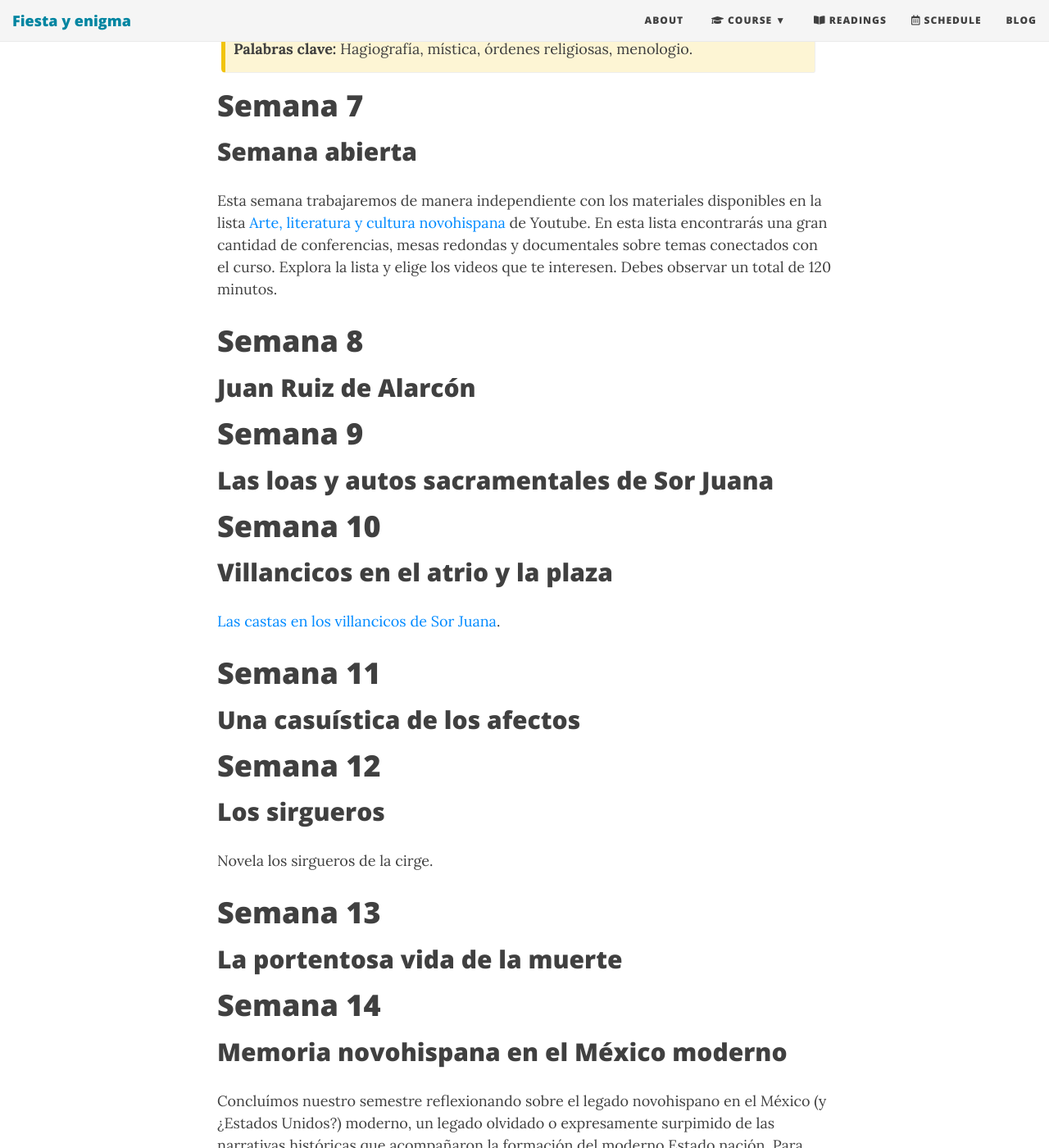
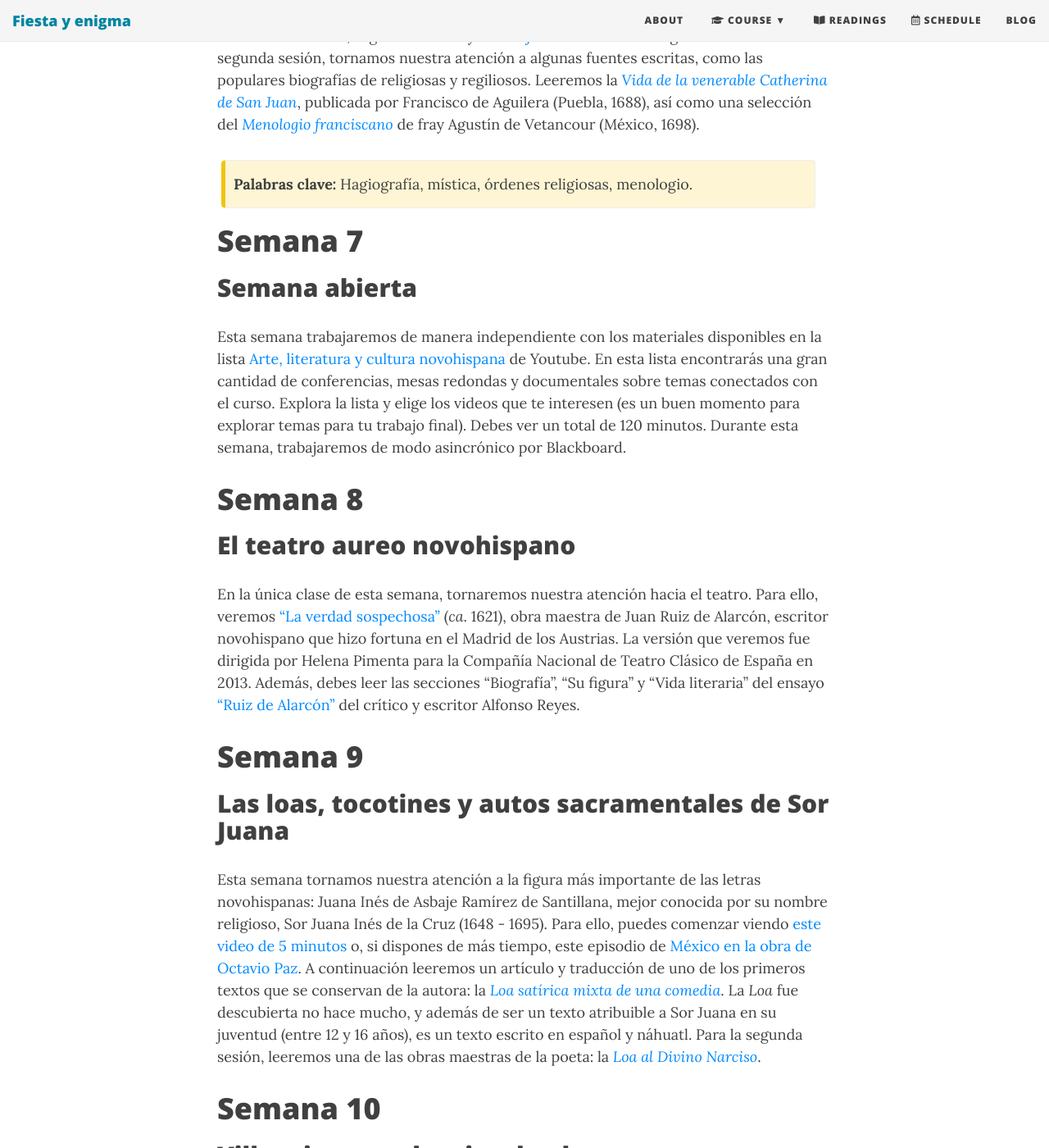
Before and after one commit to Hipomenes/novohispana, a Jekyll site: the page built from syllabus.md, in a window 1280 px wide and 1400 px high, scrolled down 4610 px. Shown: the whole window at 82% size. Built offline with Jekyll 4.4.1, drawn with Linux system fonts in a browser that asks for light colours; nearby versions of some CDN libraries; some of the changed text lies outside the part shown.

Commit message:
Update syllabus.md

```diff
--- a/syllabus.md
+++ b/syllabus.md
@@ -27,15 +27,12 @@
 
 # Semana 2
 
-## La muy noble y leal Ciudad de México
+## La muy noble, insigne y muy leal e imperial Ciudad de México
 
-Comenzaremos leyendo un ensayo de María de León Cázares, ["A cielo abierto: la convivencia en plazas y calles"](https://drive.google.com/file/d/1PlmL8H6Nv0Lmyv8ar0HhKaNO-X8fo9we/view?usp=sharing), publicado en la *Historia de la vida privada en México*. Este ensayo contiene una selección de fuentes primarias de la época que describen diversos episodios importantes acontecidos en la ciudad de México: recomiendo que leas estas selecciones (indicadas en un recuadro) con atención, después de haber leído el cuerpo del ensayo.
-
-- Cervantes de Salazar, [*Díalogos de 1554*]()
-- Bernando de Balbuena, [*Grandeza mexicana*]()
+Comenzaremos leyendo un ensayo de María de León Cázares, ["A cielo abierto: la convivencia en plazas y calles"](https://drive.google.com/file/d/1PlmL8H6Nv0Lmyv8ar0HhKaNO-X8fo9we/view?usp=sharing), publicado en la *Historia de la vida privada en México*. Este ensayo contiene una selección de fuentes primarias de la época que describen diversos episodios importantes acontecidos en la ciudad de México: recomiendo que leas estas selecciones (indicadas en un recuadro) con atención, después de haber leído el cuerpo del ensayo. Para la segunda sesión, leeremos dos textos. El primero es un diálogo latino dedicado a la [Universidad de México](), escrito el 1554 por el humanista Francisco Cervantes de Salazar. A continuación, leeremos el Capítulo III (Caballos, calles, trato, cumplimiento) del célebre poema [*Grandeza mexicana*]() de Bernarndo de Balbuena, que describe la ciudad de México en torno a 1606.
 
 {: .box-warning}
-**Palabras clave:** *Laudatio urbis*, humanismo, lo público y lo privado
+**Palabras clave:** *Laudatio urbis*, humanismo, lo público y lo privado, Universidad de México
 
 ### Plan de clase
 
@@ -69,6 +66,8 @@
 
 Esta semana estudiaremos uno de los fenómenos más característicos de la vida cultural de la Nueva España, y cuyas consecuencias llegan hasta el día de hoy: el guadalupanismo. Para ello, leeremos  de los textos fundacionales del culto guadalupano, centrado en la veneración de una imagen pretendidamente milagrosa, así como una selección de obras literarias de tema guadalupano. Para la primera sesión, leeremos algunos capítulos de [*La estrella del Norte de Mexico*](), publicada por el historiador jesuita Francisco de Florencia en 1688 (analizaremos también la [imagen](https://archive.org/details/laestrelladeelno00flor/page/n6/mode/1up) y la [portada de la edición origina](https://archive.org/details/laestrelladeelno00flor/page/n8/mode/1up)). En la segunda sesión tornamos nuestra atención a la poesía. Leeremos dos cálebres sonetos guadalupanos de Luis Sandoval de Zapata y Sor Juana Inés de la Cruz, así como una selección de [*La octava maravilla*]() de Francisco de Castro.
 
+## Plan de clase
+
 - Octava maravilla, Vejamen, Primer Romance, Segundo Romance, Canto 1, i-xviiy canto III, i-xxxii.
 
 
@@ -87,15 +86,19 @@
 
 ## Semana abierta
 
-Esta semana trabajaremos de manera independiente con los materiales disponibles en la lista [Arte, literatura y cultura novohispana](https://youtube.com/playlist?list=PLiHNaBC9keLdsq7PzUJWptaxgfgjxM1sm) de Youtube. En esta lista encontrarás una gran cantidad de conferencias, mesas redondas y documentales sobre temas conectados con el curso. Explora la lista y elige los videos que te interesen. Debes observar un total de 120 minutos.
+Esta semana trabajaremos de manera independiente con los materiales disponibles en la lista [Arte, literatura y cultura novohispana](https://youtube.com/playlist?list=PLiHNaBC9keLdsq7PzUJWptaxgfgjxM1sm) de Youtube. En esta lista encontrarás una gran cantidad de conferencias, mesas redondas y documentales sobre temas conectados con el curso. Explora la lista y elige los videos que te interesen (es un buen momento para explorar temas para tu trabajo final). Debes ver un total de 120 minutos. Durante esta semana, trabajaremos de modo asincrónico por Blackboard.
 
 # Semana 8
 
-## Juan Ruiz de Alarcón
+## El teatro aureo novohispano
+
+En la única clase de esta semana, tornaremos nuestra atención hacia el teatro. Para ello, veremos ["La verdad sospechosa"](http://teatroteca.teatro.es/opac/?id=00013941) (*ca*. 1621), obra maestra de Juan Ruiz de Alarcón, escritor novohispano que hizo fortuna en el Madrid de los Austrias. La versión que veremos fue dirigida por Helena Pimenta para la Compañía Nacional de Teatro Clásico de España en 2013. Además, debes leer las secciones "Biografía", "Su figura" y "Vida literaria" del ensayo ["Ruiz de Alarcón"](http://www.cervantesvirtual.com/obra-visor/medallones/html/e2eff529-f6b6-4004-a965-83d1e5a222ce.html) del crítico y escritor Alfonso Reyes.
 
 # Semana 9
 
-## Las loas y autos sacramentales de Sor Juana
+## Las loas, tocotines y autos sacramentales de Sor Juana
+
+Esta semana tornamos nuestra atención a la figura más importante de las letras novohispanas: Juana Inés de Asbaje Ramírez de Santillana, mejor conocida por su nombre religioso, Sor Juana Inés de la Cruz (1648 - 1695). Para ello, puedes comenzar viendo [este video de 5 minutos](https://youtu.be/gPranNMoHdU) o, si dispones de más tiempo, este episodio de [México en la obra de Octavio Paz](https://youtu.be/MNnZpVsPYiE). A continuación leeremos un artículo y traducción de uno de los primeros textos que se conservan de la autora: la [*Loa satírica mixta de una comedia*](http://server.fhp.uoregon.edu/dtu/sites/sorjuana/hypertext/sj03.html). La *Loa* fue descubierta no hace mucho, y además de ser un texto atribuible a Sor Juana en su juventud (entre 12 y 16 años), es un texto escrito en español y náhuatl. Para la segunda sesión, leeremos una de las obras maestras de la poeta: la [*Loa al Divino Narciso*]().
 
 # Semana 10
 
@@ -109,9 +112,9 @@
 
 # Semana 12
 
-## Los sirgueros
+## Los sirgueros de la virgen
 
-Novela los sirgueros de la cirge.
+Novela
 
 # Semana 13
 
```
